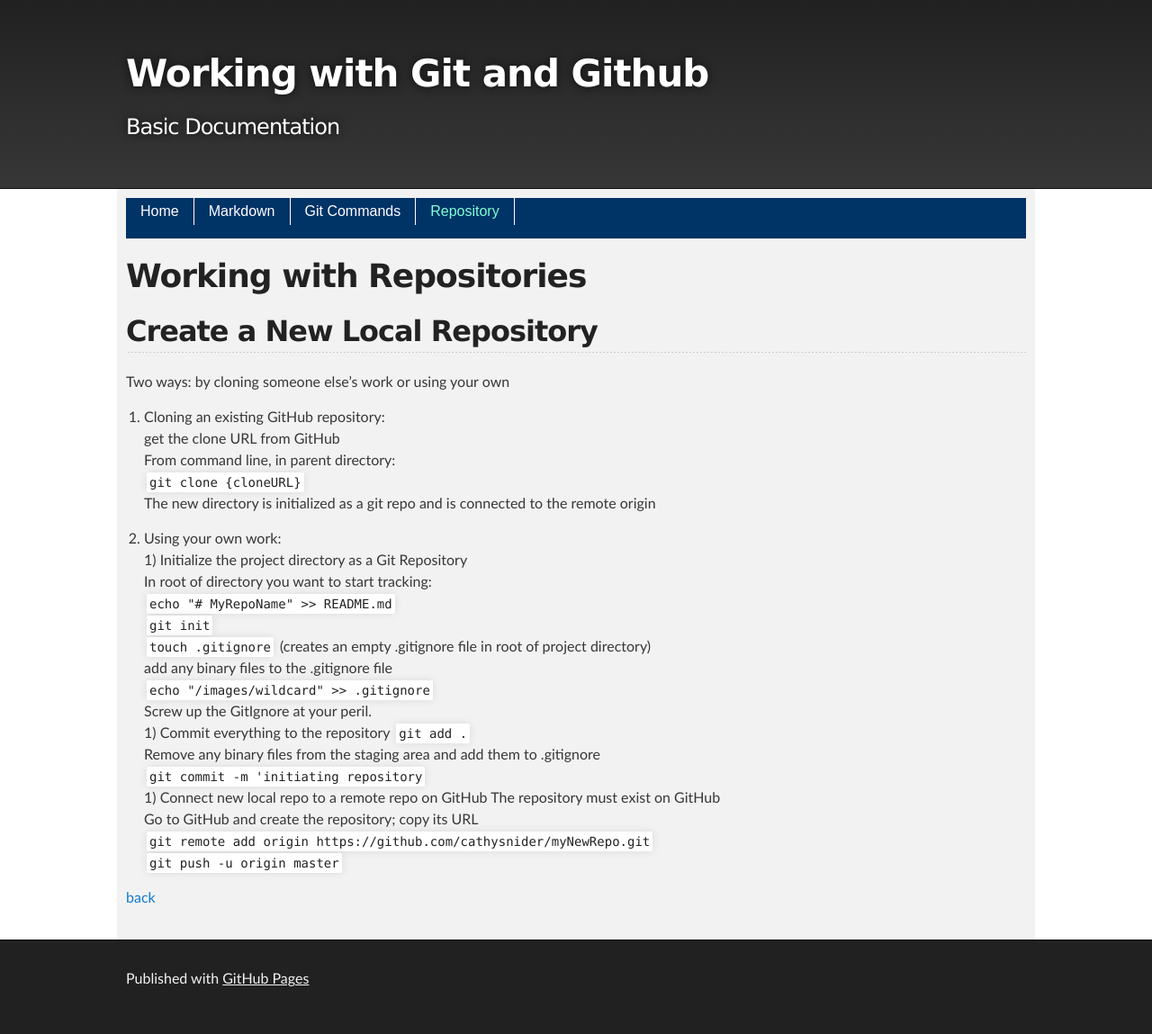
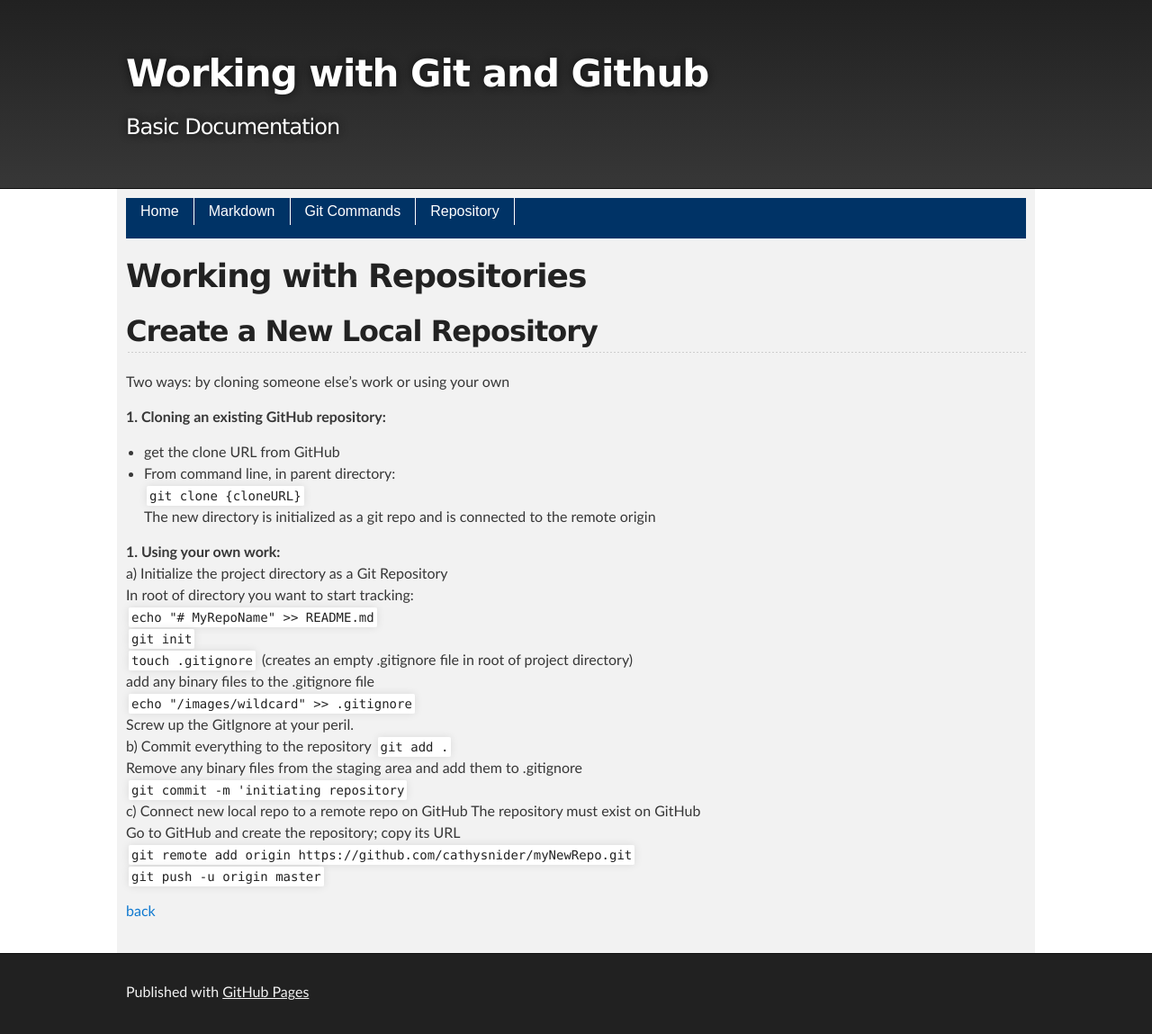
Before and after one commit to cathysnider/cathysnider.github.io, a Jekyll site: the page built from repository.md, in a window 1280 px wide. Shown: the whole page at 90% size. Built offline with Jekyll 4.4.1, drawn with Linux system fonts in a browser that asks for light colours.

Commit message:
adding markdown and fixing layout

````diff
--- a/create.md
+++ b/repository.md
@@ -9,14 +9,14 @@ layout: default
 
 Two ways: by cloning someone else's work or using your own
 
-1. Cloning an existing GitHub repository:<br />
-get the clone URL from GitHub<br />
-From command line, in parent directory:<br />
-```git clone {cloneURL}```<br />
-The new directory is initialized as a git repo and is connected to the remote origin<br />
+__1. Cloning an existing GitHub repository:__<br />
+  * get the clone URL from GitHub<br />
+  * From command line, in parent directory:<br />
+    ```git clone {cloneURL}```<br />
+    The new directory is initialized as a git repo and is connected to the remote origin<br />
 
-1. Using your own work:<br />
-  1) Initialize the project directory as a Git Repository<br />
+__1. Using your own work:__<br />
+  a) Initialize the project directory as a Git Repository<br />
     In root of directory you want to start tracking:<br />
 ```echo "# MyRepoName" >> README.md```<br />
 ```git init```<br />
@@ -24,11 +24,11 @@ The new directory is initialized as a git repo and is connected to the remote or
     add any binary files to the .gitignore file<br />
 ```echo "/images/wildcard" >> .gitignore```<br />
     Screw up the GitIgnore at your peril.<br />
-  1) Commit everything to the repository
+  b) Commit everything to the repository
 ```git add .```<br />
   Remove any binary files from the staging area and add them to .gitignore<br />
 ```git commit -m 'initiating repository```<br />
-  1) Connect new local repo to a remote repo on GitHub
+  c) Connect new local repo to a remote repo on GitHub
   The repository must exist on GitHub<br />
 Go to GitHub and create the repository; copy its URL<br />
 ```git remote add origin https://github.com/cathysnider/myNewRepo.git```<br />
````
Also changed, not shown: _includes/02-image.md (deleted, +0 -1 lines), _includes/03-links.md (deleted, +0 -1 lines), _includes/05-emphasis.md (deleted, +0 -7 lines), gitcommands.md (+2 -1 lines), markdown.md (+33 -6 lines).
